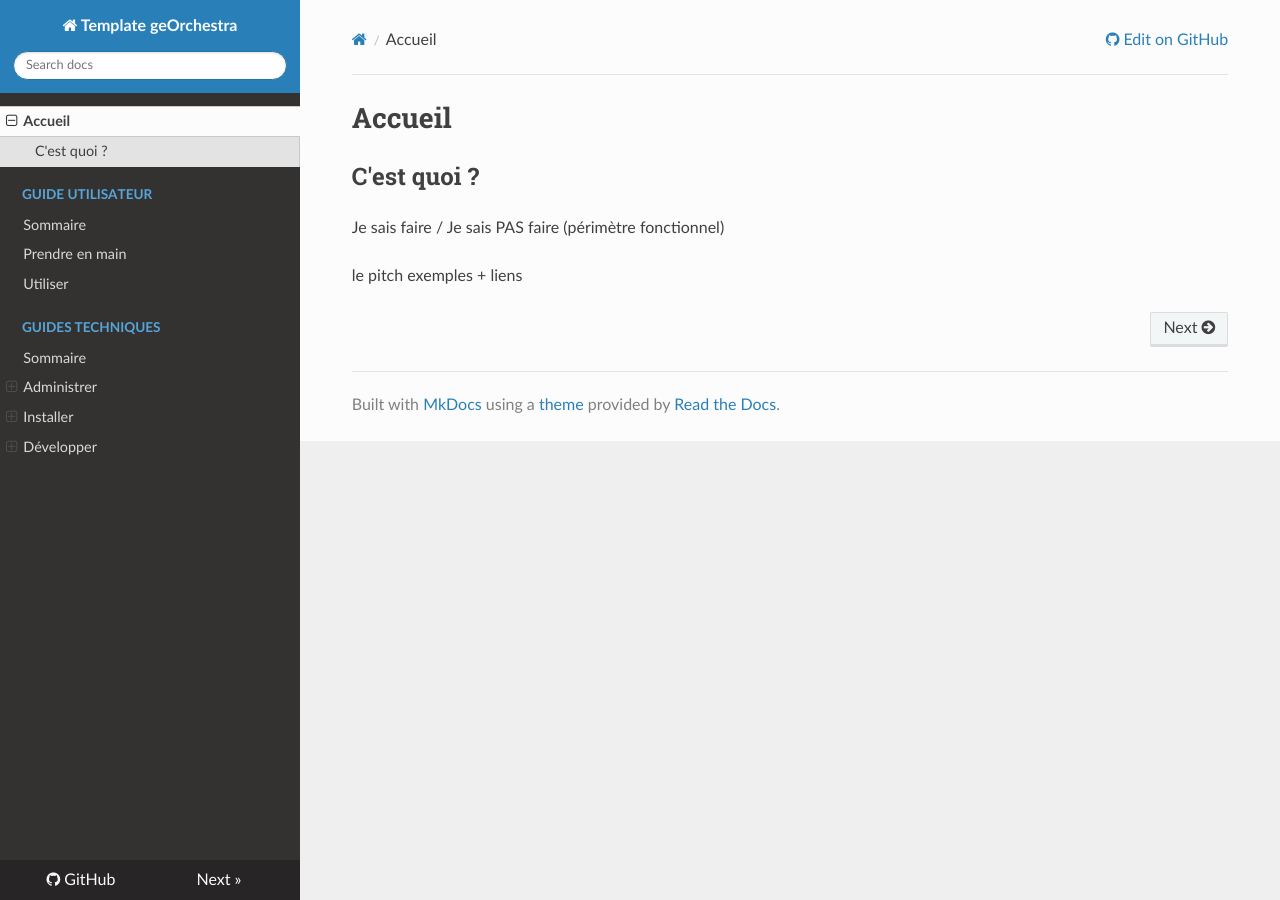
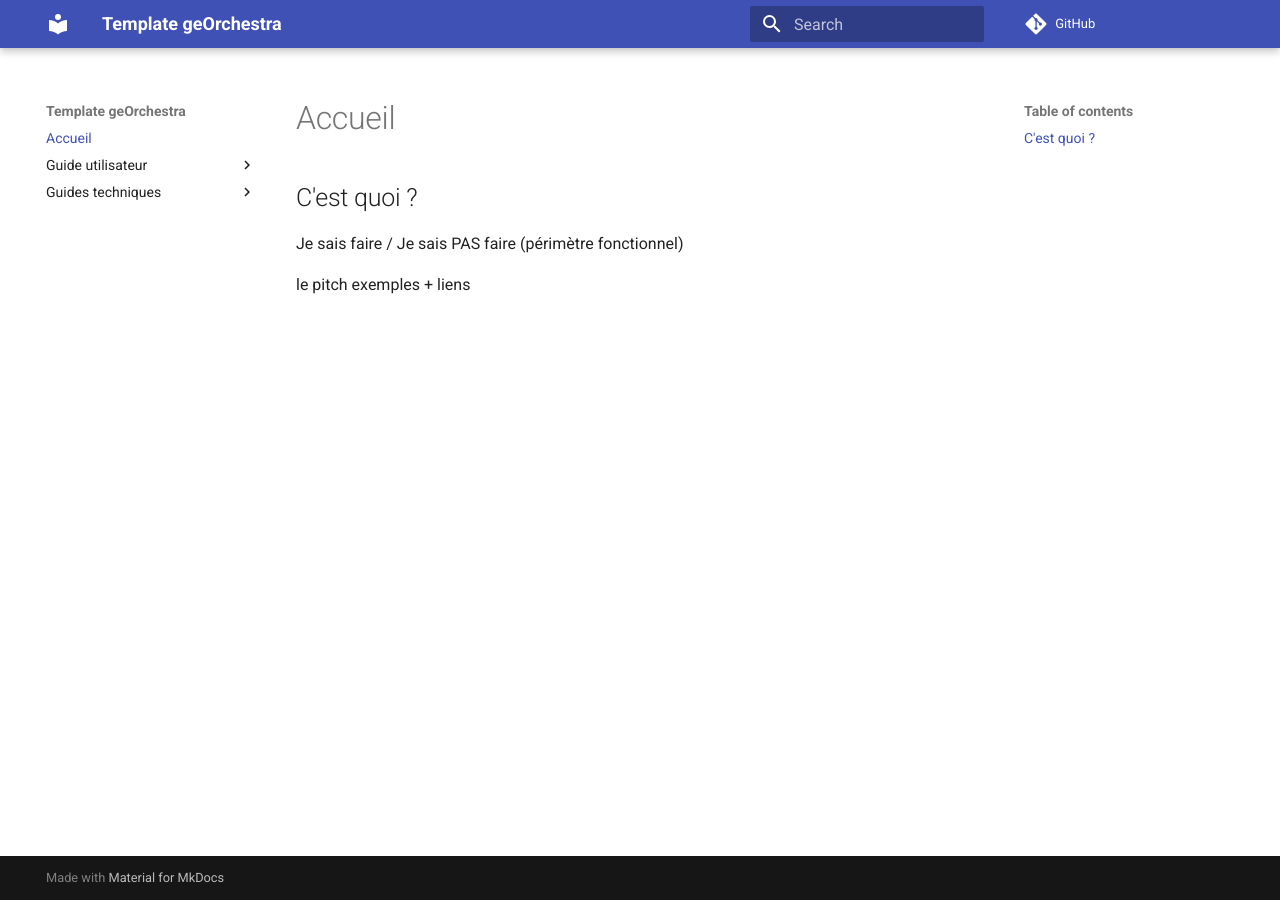
Before and after one commit to georchestra/georchestra_documentation, an MkDocs documentation site: the page built from docs/index.md, in a window 1280 px wide. Built offline with MkDocs 1.6.1 and Material for MkDocs 9.7.7, drawn with Linux system fonts in a browser that asks for light colours; nearby versions of some CDN libraries; comment, search, counter and statistics services are not loaded.

Commit message:
passage au thème materials

```diff
--- a/mkdocs.yml
+++ b/mkdocs.yml
@@ -8,8 +8,8 @@ edit_uri: edit/main/docs/
 
 theme:
   # name: 'mkdocs'
-  name: 'readthedocs'
-  # name: material
+  # name: 'readthedocs'
+  name: material
 
 extra_css:
     - css/extra.css
@@ -35,4 +35,4 @@ nav:
             - guides_techniques/developper/index.md
             - guides_techniques/developper/une_page.md
 
-# Documenter comment simplifier l'arborescence pour un petit projet
+# TODO Documenter comment simplifier l'arborescence pour un petit projet
```
